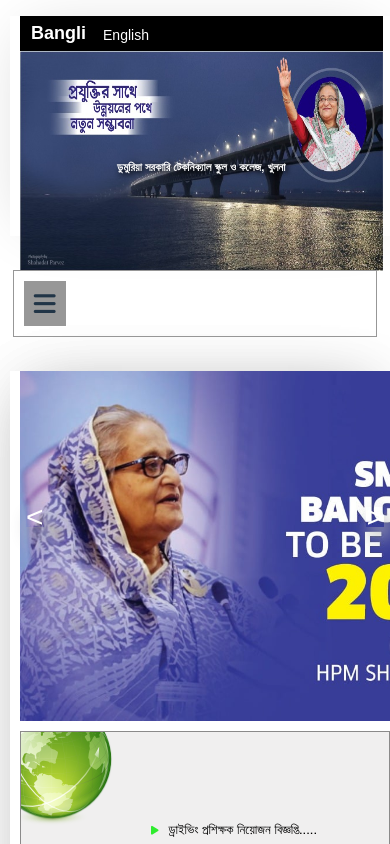
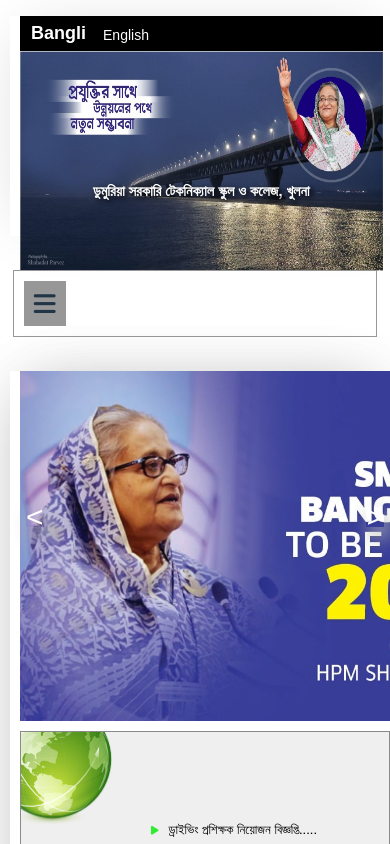
Before and after one commit to abirpuc/Institution-Website, a React (Vite) app: page / in a window 390 px wide. Shown: the top 844 px of the page. Built offline with nearby package versions, Linux system fonts and the light colour scheme.

Commit message:
reload problem soved

```diff
--- a/src/Component/NoticeBoard/AllNotice/AllNotice.jsx
+++ b/src/Component/NoticeBoard/AllNotice/AllNotice.jsx
@@ -114,16 +114,9 @@ const AllNotice = () => {
         setSearch(newData)
     }
 
-    const openPdfNewTab = () =>{
-        const win = window.open()
-        win.document.write(
-            `<iframe src="${pdf_5}" style="width:100%; height:100vh;" frameborder="0"></iframe>`
-          );
-    }
     return (
         <div>
             <h3>সকল নোটিশ </h3>
-            <button onClick={openPdfNewTab}>Open pdf</button>
             <div className="search__field">
                 <label htmlFor="">Search</label>
                 <input className='input__field' type="text" placeholder='search by name' onChange={handleSearch} />
--- a/src/Component/Route/SSCVocational/SingleStaff.jsx
+++ b/src/Component/Route/SSCVocational/SingleStaff.jsx
@@ -1,7 +1,7 @@
 import React, { useEffect } from 'react';
 import { useLoaderData } from 'react-router-dom';
 import { facultyMember } from '../../../Data/facultyMemberData';
-// import TopBanner from '../../../SharedComponent/TopBanner/TopBanner';
+import TopBanner from '../../../SharedComponent/TopBanner/TopBanner';
 import NavBar from '../../../SharedComponent/NavBar/NavBar';
 import BottomImg from '../../../SharedComponent/BottomImg/BottomImg';
 import Footer from '../../../SharedComponent/Footer/Footer';
@@ -13,7 +13,7 @@ const SingleStaff = () => {
         <div>
             <TopBanner/>
             <NavBar/>
-            <div className="single-member-section">
+            <div className="single__member__section">
             {
                 facultyMember.map(member => (member.id === id)?
                     <div key={member.id} className='single-member-container'>
--- a/src/Component/Route/SSCVocational/sscvoationl.css
+++ b/src/Component/Route/SSCVocational/sscvoationl.css
@@ -113,7 +113,7 @@
     cursor: pointer;
 }
 
-.single-member-section{
+.single__member__section{
     width: 67%;
     margin: 30px auto;
     box-shadow: -1px 1px -18px 62px rgba(0,0,0,0.19);
--- a/src/SharedComponent/NavBar/NavBar.jsx
+++ b/src/SharedComponent/NavBar/NavBar.jsx
@@ -265,7 +265,7 @@ const NavBar = () => {
                             <Link className='hover-item' onClick={() => handleMenu(true)}>বেসিক কোর্স</Link>
                         </div>
                     </div>
-                    <Link className='nav-item management'  onClick={() => handManagement(!manToggle)}>ব্যবস্থাপনা
+                    <Link className='nav-item management'  onClick={() => handManagement(!manToggle)}>ব্যবস্থাপনা </Link>
                         <div className={manToggle ? 'display' : 'hover-item-mobile-view'}>
                             <div className="hover-items">
 
@@ -276,17 +276,7 @@ const NavBar = () => {
                                 <Link className='hover-item' to="/staff" onClick={() => handleMenu(true)}>আমাদের কর্মীরা</Link>
                             </div>
                         </div>
-                        <div className='hover-items-container dropdown-management'>
-                            <div className="hover-items">
 
-                                <Link className='hover-item' to="/director-general" onClick={() => handleMenu(true)}>মহাপরিচালক</Link>
-                                <Link className='hover-item' to="/director-vocational" onClick={() => handleMenu(true)}>পরিচালক (ভোকেশনাল)</Link>
-                                <Link className='hover-item' to="/principal" onClick={() => handleMenu(true)}>অধ্যক্ষ</Link>
-                                <Link className='hover-item' to='/faculty-member' onClick={() => handleMenu(true)}>আমাদের শিক্ষকমন্ডলী</Link>
-                                <Link className='hover-item' to="/staff" onClick={() => handleMenu(true)}>আমাদের কর্মীরা</Link>
-                            </div>
-                        </div>
-                    </Link>
                     <Link className='nav-item academy' onClick={() => handAcademy(!acaToggle)}>একাডেমিক পেপার
                     </Link>
                         <div className={acaToggle ? 'display' : 'hover-item-mobile-view'}>
--- a/src/SharedComponent/TopBanner/TopBanner.jsx
+++ b/src/SharedComponent/TopBanner/TopBanner.jsx
@@ -1,6 +1,7 @@
 import React from 'react';
 import bannertop from './topbanner.module.css';
 import bannerImg from '../../assets/TopBanner.jpg'
+// import madrashaImg from '../../assets/banner_m.jpeg'
 import TopNav from '../TopNav/TopNav';
 const TopBanner = () => {
     return (
--- a/src/SharedComponent/TopBanner/topbanner.module.css
+++ b/src/SharedComponent/TopBanner/topbanner.module.css
@@ -26,10 +26,10 @@
     top: 50%;
     left: 50%;
     transform: translate(-50%, -50%);
-    width: 80%;
+    width: 90%;
 }
 .text_container h1{
-    margin-top: 4rem;
+    margin-top: 7rem;
     line-height: 44px;
     margin-bottom: 0;
     padding-bottom: 5px;
@@ -50,22 +50,22 @@
     }
 
     .text_container h1{
-        font-size: 2rem;
+        font-size: 1.7rem;
     }
 
     .text_container{
         text-align: center;
         position: absolute;
         top: 50%;
-        left: 50%;
+        /* left: 50%; */
         transform: translate(-50%, -50%);
-        width: 60%;
+        width: 90%;
     }
 }
 
 @media screen and (max-width: 600px) {
     .text_container h1{
-        font-size: 2rem;
+        font-size: 1.7rem;
     }
 }
 @media screen and (max-width: 400px) {
@@ -79,6 +79,6 @@
     }
     .text_container h1{
         line-height: 25px;
-        font-size: .7rem;
+        font-size: .9rem;
     }
 }
```
Also changed, not shown: src/assets/banner_m.jpeg (added), 1 other file (tests, documents, lock files or other folders).
